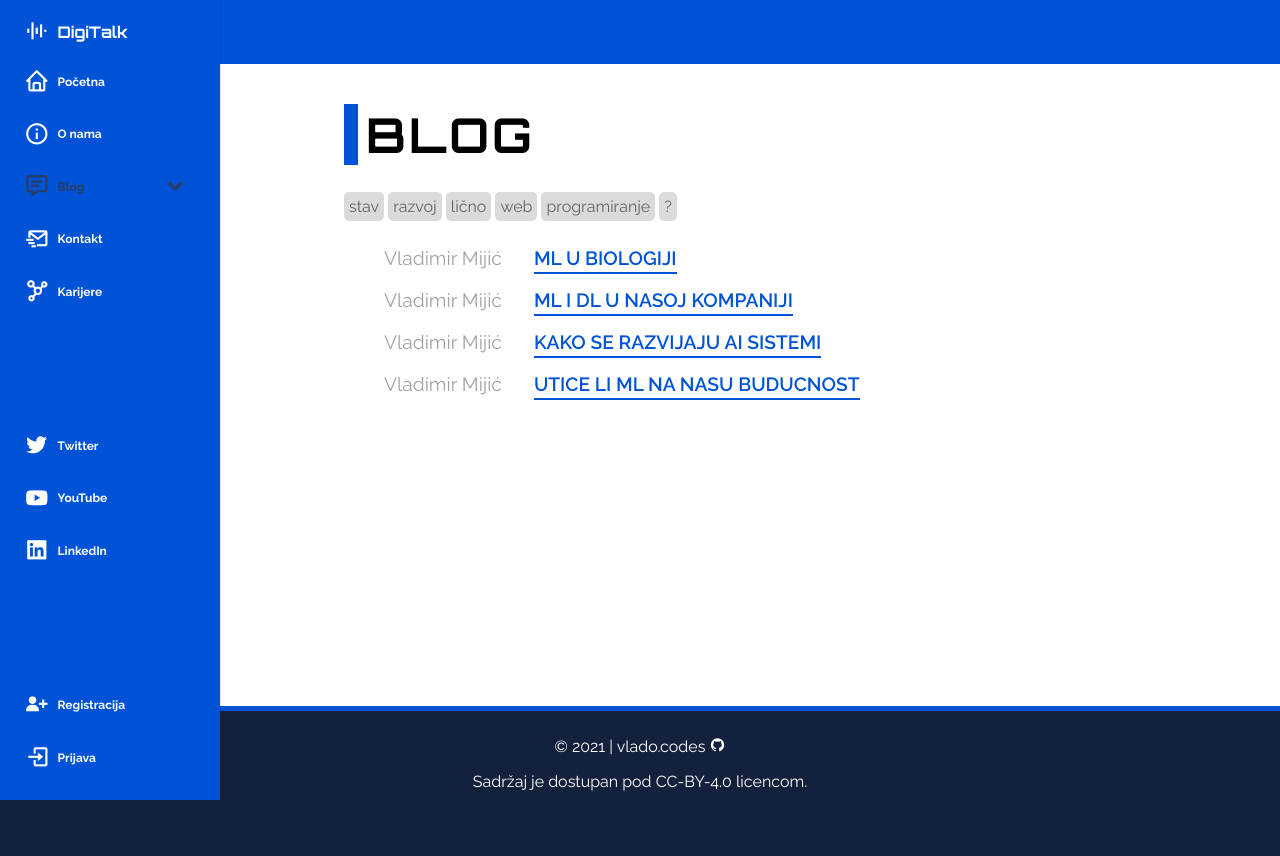
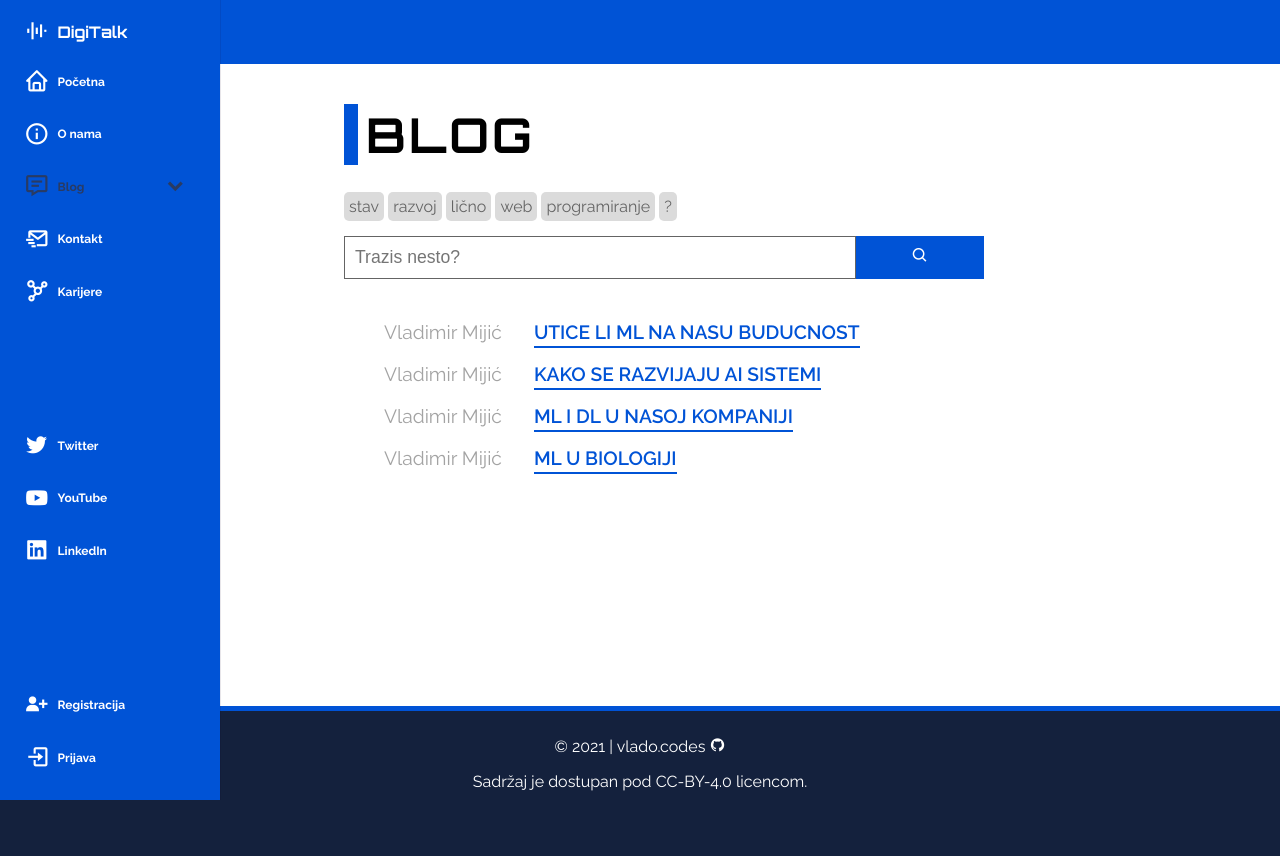
Before and after one commit to neuralmaticv/itas-project_django-cms, a Django app: page /blog/ in a window 1280 px wide, after a click that opens the changed part. Run offline with Django 3.2, Linux system fonts and the light colour scheme; data comes from the database, SQL or seed files in the repository; both versions use the stored data as it was after the commit; some libraries are stand-ins or nearby versions.

Commit message:
implemented searching option on the blog page

```diff
--- a/first_app/static/css/main.css
+++ b/first_app/static/css/main.css
@@ -70,7 +70,7 @@ a {
   text-decoration: none;
 }
 
-button {
+button:not(#btn-search) {
   cursor: pointer;
   border-radius: 20px;
   padding: 0 25px;
@@ -413,15 +413,21 @@ button {
 .blog-page-title:hover {
   letter-spacing: 10px;
 }
-.tagline a {
+.tagline p {
+  display: inline;
+}
+.tagline a,
+.tagline p {
   font-size: 1rem;
   background-color: var(--clr-light-gray);
   color: var(--clr-dark-gray);
   padding: 5px;
   border-radius: 5px;
   transition: .2s;
+  cursor: pointer;
 }
-.tagline a:hover {
+.tagline a:hover,
+.tagline p:hover {
   color: var(--clr-light);
   background-color: var(--clr-blue);
 }
@@ -612,6 +618,28 @@ button {
 .delete-post button:hover {
   background-color: var(--clr-red);
   color: var(--clr-light);
+}
+
+#search-form {
+  height: 50px;
+  margin: 20px 0 20px 0;
+}
+#search-form input {
+  float: left;
+  width: 80%;
+  border: 1px solid var(--clr-dark-gray);
+  padding: 10px;
+  font-size: 1.1rem;
+}
+#search-form button {
+  float: left;
+  width: 20%;
+  padding: 10px;
+  font-size: 1.1rem;
+  border: 1px solid var(--clr-blue);
+  background-color: var(--clr-blue);
+  color: var(--clr-light);
+  cursor: pointer;
 }
 
 
--- a/first_app/static/js/main.js
+++ b/first_app/static/js/main.js
@@ -20,3 +20,13 @@ links.forEach(l => {
     if (l.href === location.href)
         l.classList.add('active');
 })
+
+
+function showDiv(divID) {
+    let x = document.getElementById(divID);
+    if (x.style.display === 'none') {
+        x.style.display = 'block';
+    } else {
+        x.style.display = 'none';
+    }
+}
--- a/first_app/templates/blog.html
+++ b/first_app/templates/blog.html
@@ -11,7 +11,16 @@
         {% for cat in cat_list %}
             <a href="{% url 'category' cat|slugify %}" id="blog-cat">{{ cat.name }}</a>
         {% endfor %}
-        <a id="menu" href="#" onclick="showDiv('search-form');">?</a>
+
+        <p id="menu" onclick="showDiv('search-form');">?</p>
+
+        <div id="search-form" style="display:none;">
+            <form action="" method="GET">
+                <input type="text" placeholder="Trazis nesto?" name="search">
+                <button id="btn-search" type="submit"><i class='bx bx-search' ></i></button>
+            </form>
+        </div>
+
     </div>
 
     <ul class="blog-posts">
--- a/first_app/urls.py
+++ b/first_app/urls.py
@@ -10,8 +10,8 @@ urlpatterns = [
     path('blog/add_post/', views.addPostView.as_view(), name='add_post'),
     path('blog/edit_post/<int:pk>', views.editPostView.as_view(), name='edit_post'),
     path('blog/<int:pk>/delete', views.deletePostView.as_view(), name='delete_post'),
-    path('category/', views.blogCatsView.as_view(), name='blog_cats'),
-    path('category/<str:categories>/', views.categoryView, name='category'),
+    path('blog/category/', views.blogCatsView.as_view(), name='blog_cats'),
+    path('blog/category/<str:categories>/', views.categoryView, name='category'),
     path('careers/',  views.careersView.as_view(), name = 'careers'),
     path('careers/<int:pk>', views.careersDetailView.as_view(), name = 'careers_post'),
     path('register/', views.userRegisterView.as_view(), name='register'),
--- a/first_app/views.py
+++ b/first_app/views.py
@@ -1,4 +1,5 @@
 from typing import List, cast
+from django.db.models import Q
 from first_app.models import Post
 from django.shortcuts import render
 from django.core.mail import send_mail
@@ -60,6 +61,16 @@ class blogView(ListView):
         context["cat_list"] = cat_list
         return context
 
+    def get_queryset(self):
+        object_list = Post.objects.all()
+        query = self.request.GET.get('search')
+        if query:
+            object_list = object_list.filter(
+                Q(title__contains = query) |
+                Q(body__contains = query))
+
+        return object_list
+
 
 class blogCatsView(ListView):
     model = Category
```
Also changed, not shown: db.sqlite3.
